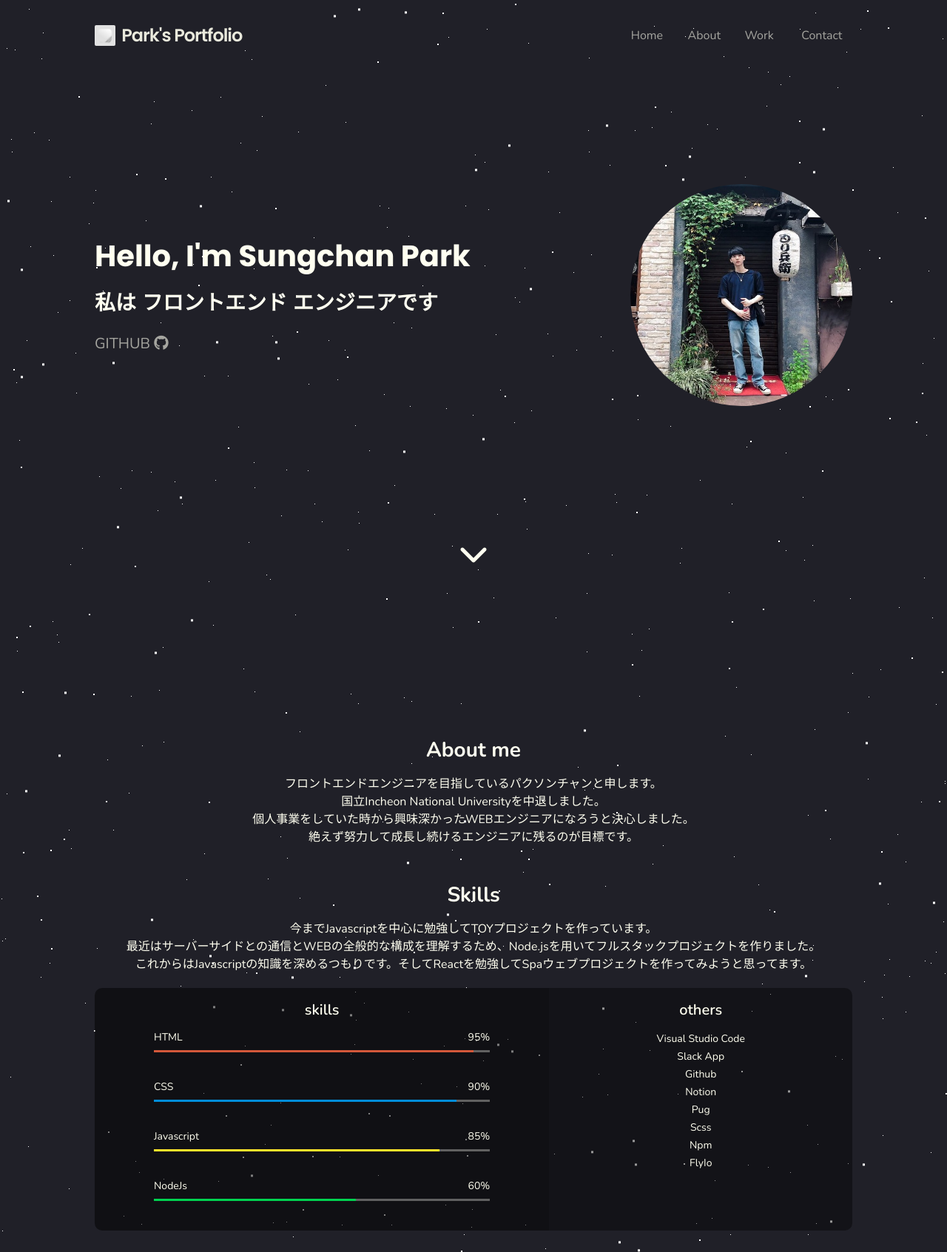
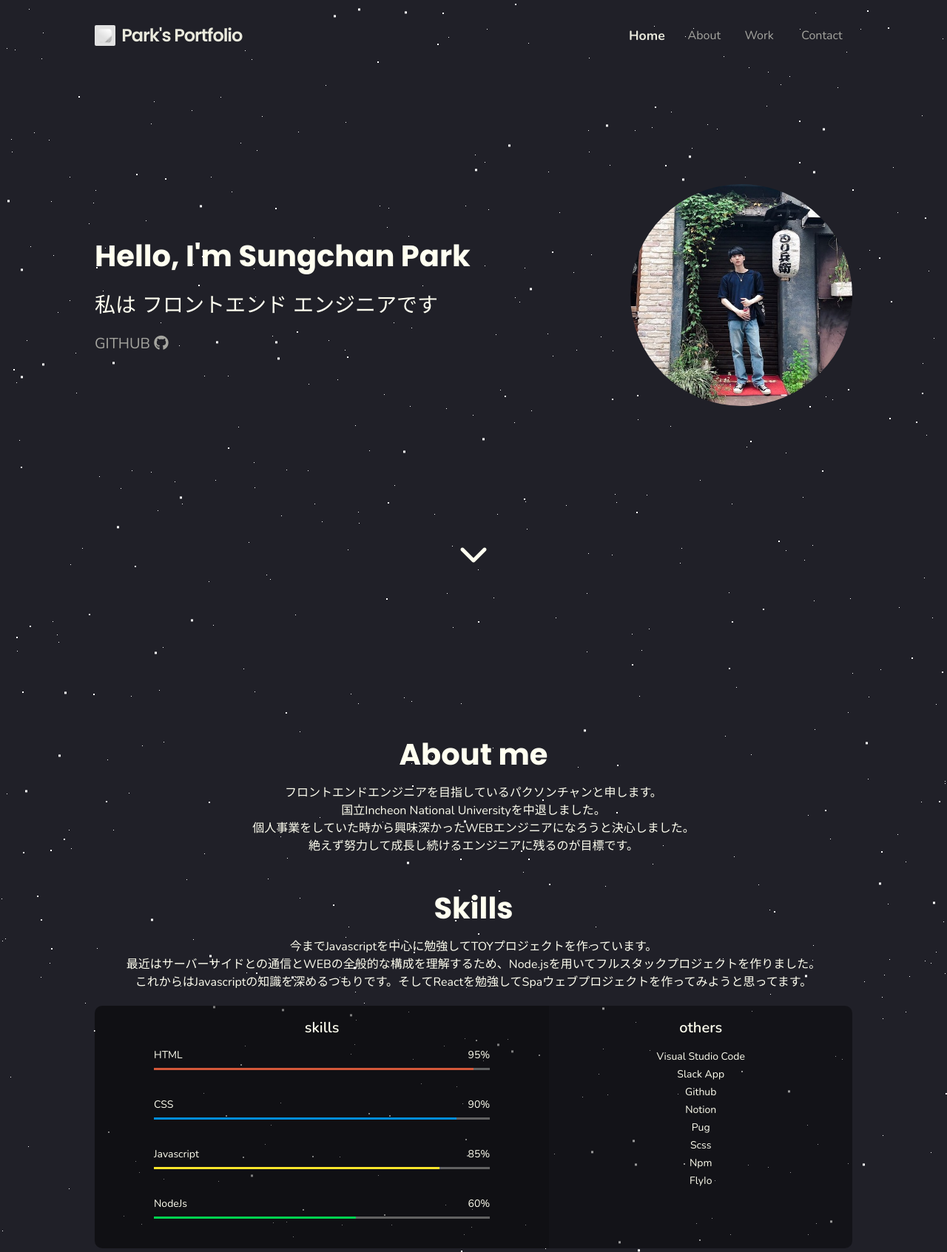
Before and after one commit to TankXD/parks-portfolio, a plain HTML site: page index.html in a window 1280 px wide. Shown: the top 1693 px of the page at 74% size. Drawn offline with nearby package versions, Linux system fonts and the light colour scheme.

Commit message:
UPDATE: scroll-nav item active

```diff
--- a/css/components/home.css
+++ b/css/components/home.css
@@ -20,6 +20,11 @@
 .info__description {
   display: flex;
   margin: 30px 0 30px 0;
+}
+
+.info__description h2 {
+  font-family: "Noto Sans JP", sans-serif;
+  font-weight: 500;
 }
 
 .info__description #typeit {
--- a/css/components/nav.css
+++ b/css/components/nav.css
@@ -76,11 +76,9 @@
 
 .navbar__menu__item:hover {
   /* background-color: rgb(32, 32, 40); */
-  transform: scale(1.03);
   transition: all 0.3s ease-in-out;
   border-radius: 5px;
   opacity: 0.9;
-  font-weight: var(--weight-bold);
 }
 
 /* navbar아이템 액티브인 애한테 자바스크립트로 active 클래스 줄 예정. */
--- a/css/styles.css
+++ b/css/styles.css
@@ -52,13 +52,13 @@ section {
 
 h1 {
   font-family: "Poppins", sans-serif;
-
   font-size: var(--font-super-large);
   font-weight: var(--weight-bold);
   color: var(--color-white);
 }
 
 h2 {
+  font-family: "Poppins", sans-serif;
   font-size: var(--font-semi-large);
   font-weight: var(--weight-bold);
   color: var(--color-white);
--- a/index.html
+++ b/index.html
@@ -37,8 +37,8 @@
     </div>
     <!-- NavBar -->
     <nav id="navbar">
+      <div class="navbar__logo">
         <a href="#">
-      <div class="navbar__logo">
           <img
             src="images/favicon-medium.png"
             alt=""
@@ -86,14 +86,14 @@
     <section id="about">
       <div class="about__section section__container">
         <div class="about__info">
-          <h2>About me</h2>
+          <h1>About me</h1>
           <p>
             フロントエンドエンジニアを目指しているパクソンチャンと申します。<br />
             国立Incheon National Universityを中退しました。<br />個人事業をしていた時から興味深かったWEBエンジニアになろうと決心しました。<br />絶えず努力して成長し続けるエンジニアに残るのが目標です。
           </p>
         </div>
         <div class="about__skills">
-          <h2>Skills</h2>
+          <h1>Skills</h1>
           <p>
             今までJavascriptを中心に勉強してTOYプロジェクトを作っています。<br />最近はサーバーサイドとの通信とWEBの全般的な構成を理解するため、Node.jsを用いてフルスタックプロジェクトを作りました。<br />
             これからはJavascriptの知識を深めるつもりです。そしてReactを勉強してSpaウェブプロジェクトを作ってみようと思ってます。
@@ -167,7 +167,7 @@
     <!-- Work -->
     <section id="work">
       <div class="work__section section__container">
-        <h2>My Work</h2>
+        <h1>My Work</h1>
         <h4>Projects</h4>
         <div class="work__categories">
           <button class="category__btn" data-filter="*">
--- a/js/nav.js
+++ b/js/nav.js
@@ -2,31 +2,30 @@ const menu = document.querySelector(".navbar__menu");
 
 const hamburgerBtn = document.querySelector(".navbar__hamburger");
 
-// 이전에 클릭한 item이 어떤것인지 저장하기위한 변수 미리 생성
-let preItem;
+// // 이전에 클릭한 item이 어떤것인지 저장하기위한 변수 미리 생성
+// let preItem;
+// const handleActive = (e) => {
+//   console.log(e.target.tagName === "UL");
 
-const handleActive = (e) => {
-  console.log(e.target.tagName === "UL");
+//   //   실수로  menu ul자체를 클릭하는 경우가 있어서
+//   //  그런 경우에는 아무 작동 안하도록 하는 if문
+//   // tagName을 가져오면 대문자로 나와서 대문자로 비교해야함
+//   if (e.target.tagName === "UL") {
+//     return;
+//   }
 
-  //   실수로  menu ul자체를 클릭하는 경우가 있어서
-  //  그런 경우에는 아무 작동 안하도록 하는 if문
-  // tagName을 가져오면 대문자로 나와서 대문자로 비교해야함
-  if (e.target.tagName === "UL") {
-    return;
-  }
+//   // 순서가 중요
+//   if (preItem) {
+//     // 3.이전에 active__item을 저장한 item은 active__item클래스 삭제
+//     preItem.classList.remove("active__item");
+//   }
+//   //   1. 클릭한 item에 active__item클래스 할당.
+//   e.target.classList.add("active__item");
+//   //   2. 새로 active__item을 넣은 item이 어떤 것인지 preItem에 저장.
+//   preItem = e.target;
+// };
 
-  // 순서가 중요
-  if (preItem) {
-    // 3.이전에 active__item을 저장한 item은 active__item클래스 삭제
-    preItem.classList.remove("active__item");
-  }
-  //   1. 클릭한 item에 active__item클래스 할당.
-  e.target.classList.add("active__item");
-  //   2. 새로 active__item을 넣은 item이 어떤 것인지 preItem에 저장.
-  preItem = e.target;
-};
-
-menu.addEventListener("click", handleActive);
+// menu.addEventListener("click", handleActive);
 
 hamburgerBtn.addEventListener("click", () => {
   menu.classList.toggle("show");
--- a/js/scroll.js
+++ b/js/scroll.js
@@ -15,19 +15,86 @@ const scrollTop = document.getElementById("scroll__top");
 
 // navbar menu item 눌렀을 때 링크로 이동하게하기.
 const navbarMenu = document.querySelector(".navbar__menu");
+const navbarMenuItems = document.querySelectorAll(".navbar__menu__item");
+let navbarHome;
+let navbarAbout;
+let navbarWork;
+let navbarContact;
+navbarMenuItems.forEach((item) => {
+  const link = item.dataset.link;
+  if (link === "#home") {
+    navbarHome = item;
+  } else if (link === "#about") {
+    navbarAbout = item;
+  } else if (link === "#work") {
+    navbarWork = item;
+  } else if (link === "#contact") {
+    navbarContact = item;
+  }
+});
 
 // #home아래까지 스크롤하면 점점 home__section안의 엘레먼트들이 투명해지게
-const home = document.querySelector(".home__section");
-const homeHeight = home.getBoundingClientRect().height;
+const homeSection = document.querySelector(".home__section");
+const homeHeight = homeSection.getBoundingClientRect().height;
+
+const handleScrollNav = () => {
+  const scollY = window.scrollY;
+  const homeY = Math.floor(
+    scollY + document.getElementById("home").getBoundingClientRect().top
+  );
+  const aboutY = Math.floor(
+    scollY + document.getElementById("about").getBoundingClientRect().top
+  );
+  const workY = Math.floor(
+    scollY + document.getElementById("work").getBoundingClientRect().top
+  );
+  const contactY = Math.floor(
+    scollY + document.getElementById("contact").getBoundingClientRect().top
+  );
+  // console.log(`scrollY : ${scrollY}`);
+  // console.log(`home : ${homeY}`);
+  // console.log(`about : ${aboutY}`);
+  // console.log(`work : ${workY}`);
+  // console.log(`contact : ${contactY}`);
+
+  const preActiveItem = document.querySelector(
+    ".navbar__menu__item.active__item"
+  );
+
+  if (scrollY < aboutY) {
+    if (preActiveItem) {
+      preActiveItem.classList.remove("active__item");
+    }
+    navbarHome.classList.add("active__item");
+  } else if (scrollY < workY && scrollY >= aboutY) {
+    if (preActiveItem) {
+      preActiveItem.classList.remove("active__item");
+    }
+    navbarAbout.classList.add("active__item");
+  } else if (scrollY < contactY && scrollY >= workY) {
+    if (preActiveItem) {
+      preActiveItem.classList.remove("active__item");
+    }
+    navbarWork.classList.add("active__item");
+  } else {
+    if (preActiveItem) {
+      preActiveItem.classList.remove("active__item");
+    }
+    navbarContact.classList.add("active__item");
+  }
+};
 
 document.addEventListener("scroll", () => {
-  console.log(homeHeight);
+  handleScrollNav();
+
+  navbarMenu.classList.remove("show");
+
   // 스크롤 하자마자 opacity 적용시키는게 아닌, homeheight과 비례해서
   // 어느정도 스크롤 했을 때 부터 opacity를 적용하기 위한 if문
   if (scrollY > homeHeight / 6) {
-    home.style.opacity = 0.9 - window.scrollY / homeHeight;
+    homeSection.style.opacity = 0.9 - window.scrollY / homeHeight;
   } else {
-    home.style.opacity = 1;
+    homeSection.style.opacity = 1;
   }
 });
 
```
Lines whose indentation alone changed are shown as unchanged.
